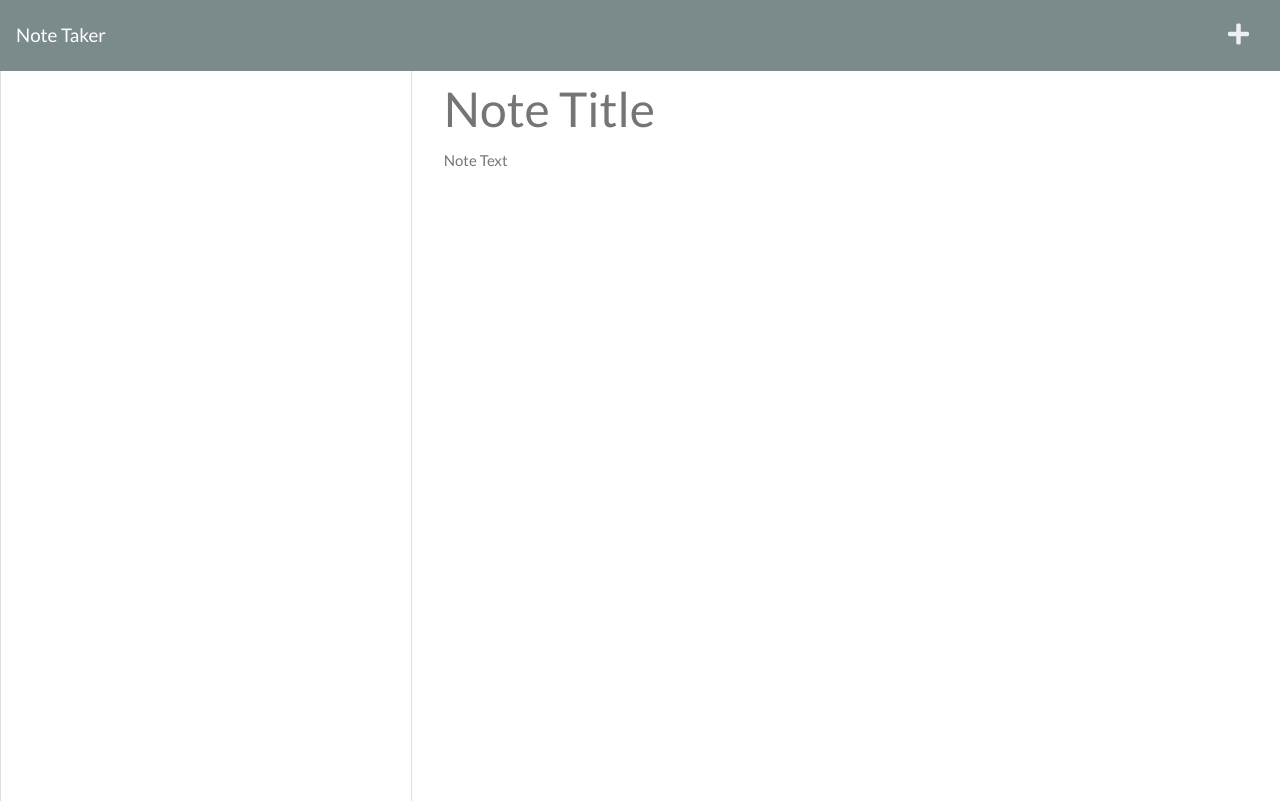
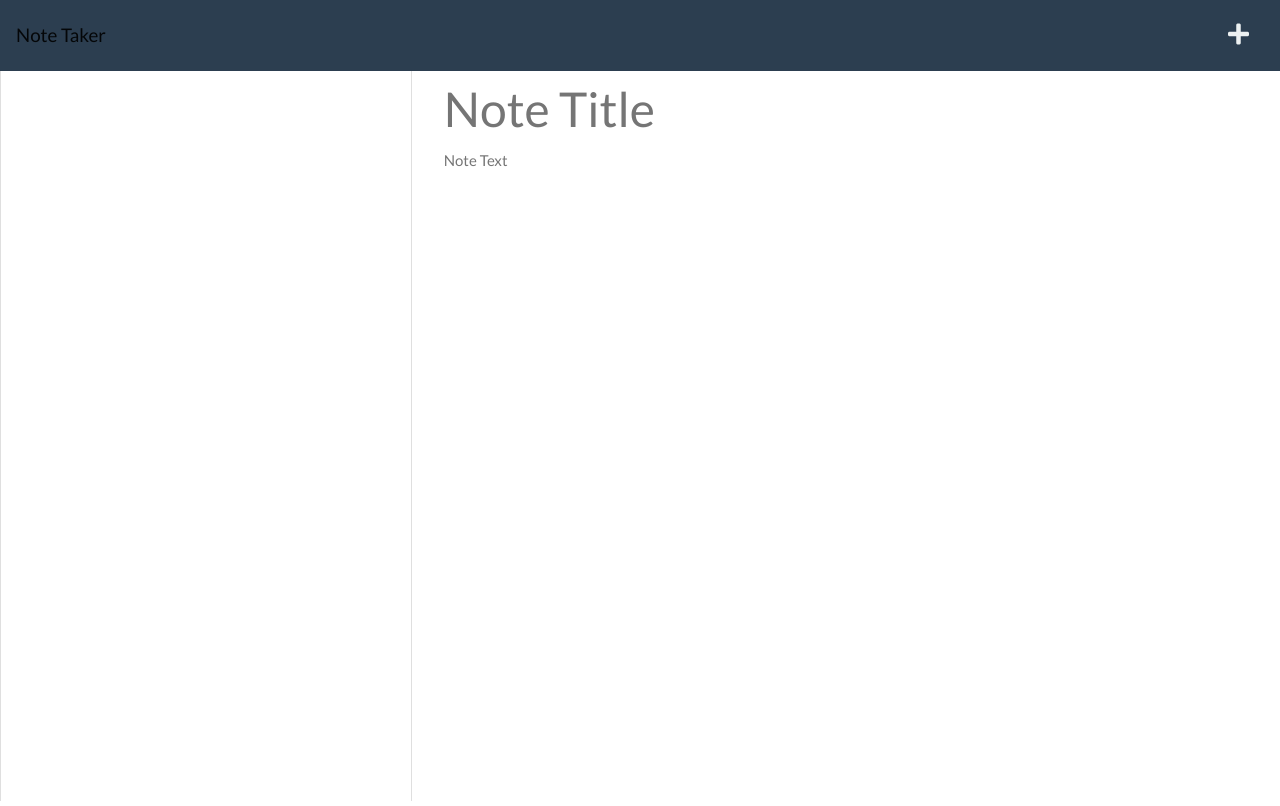
Before and after one commit to codywmarkham/Note-Taker-App, a website: page public/notes.html in a window 1280 px wide. Drawn offline with nearby package versions, Linux system fonts and the light colour scheme; no server answers.

Commit message:
changed colors on nav

```diff
--- a/public/notes.html
+++ b/public/notes.html
@@ -19,7 +19,7 @@
   </head>
 
   <body>
-    <nav class="navbar navbar-dark bg-dark">
+    <nav class="navbar navbar-light bg-primary">
       <a class="navbar-brand" href="/">Note Taker </a>
       <div class="icons">
         <i class="fas fa-save text-light save-note"></i>
```
Also changed, not shown: public/index.html (+1 -1 lines).
